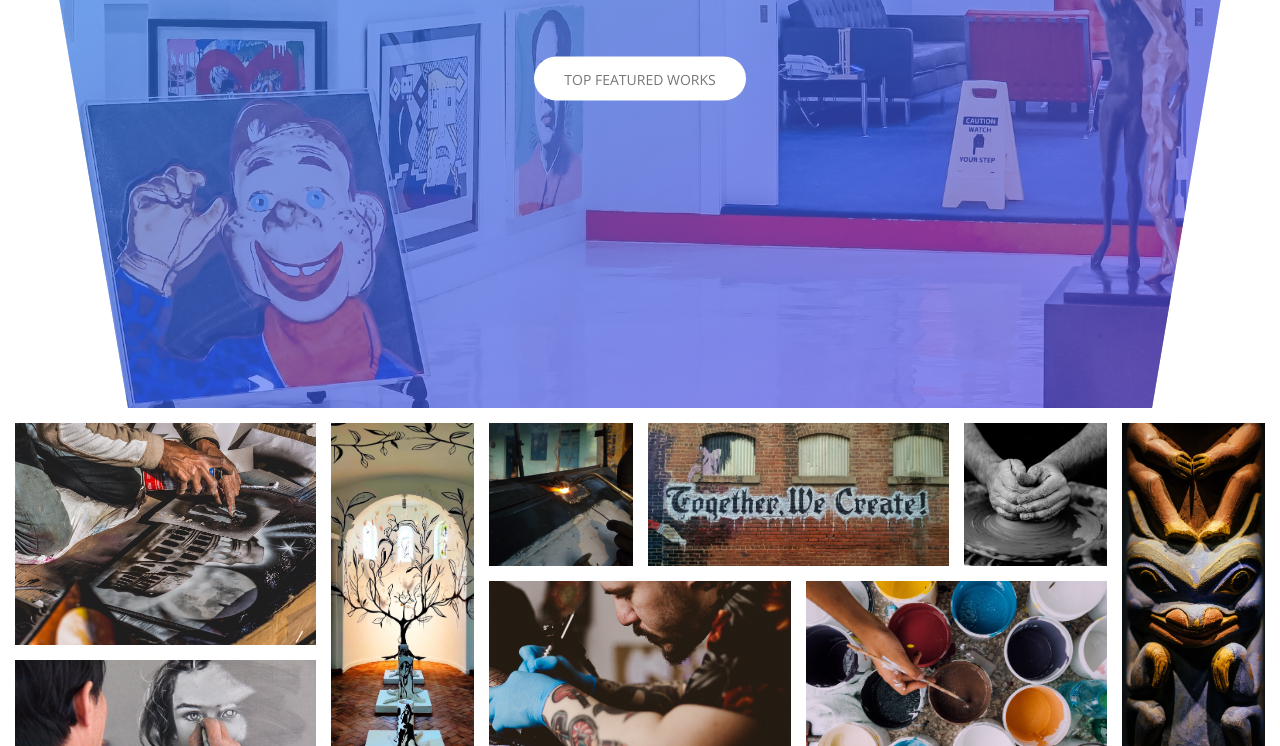
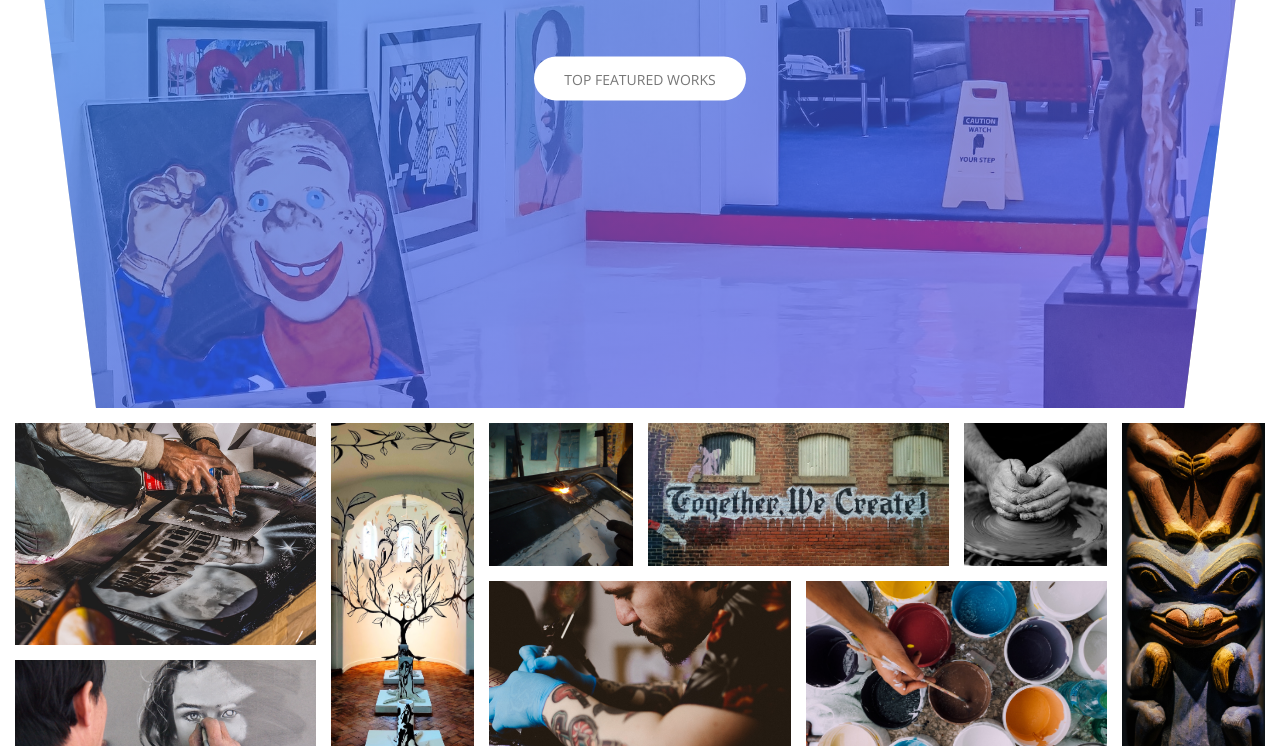
Before and after one commit to libbymiller09/artexhibit-static-sass, a website: page index.html in a window 1280 px wide. Shown: the part 352-1098 px from the top of the page. Drawn offline with nearby package versions, Linux system fonts and the light colour scheme.

Commit message:
changed clip-path on header

```diff
--- a/sass/layout/_header.scss
+++ b/sass/layout/_header.scss
@@ -14,8 +14,8 @@
   grid-column: 1 / -1;
 
   @supports (clip-path: polygon(0 0)) or (-webkit-clip-path: polygon(0 0)) {
-    -webkit-clip-path: polygon(0 0, 100% 0, 90% 100%, 10% 100%);
-    clip-path: polygon(0 0, 100% 0, 90% 100%, 10% 100%);
+    -webkit-clip-path: polygon(0 0, 100% 0, 92.5% 100%, 7.5% 100%);
+    clip-path: polygon(0 0, 100% 0, 92.5% 100%, 7.5% 100%);
     /* to make a triangle go to css clip maker for other shapes (50% 0, 100% 100%, 0 100%) */
     height: 95vh;
   }
```
Also changed, not shown: css/style.css.
